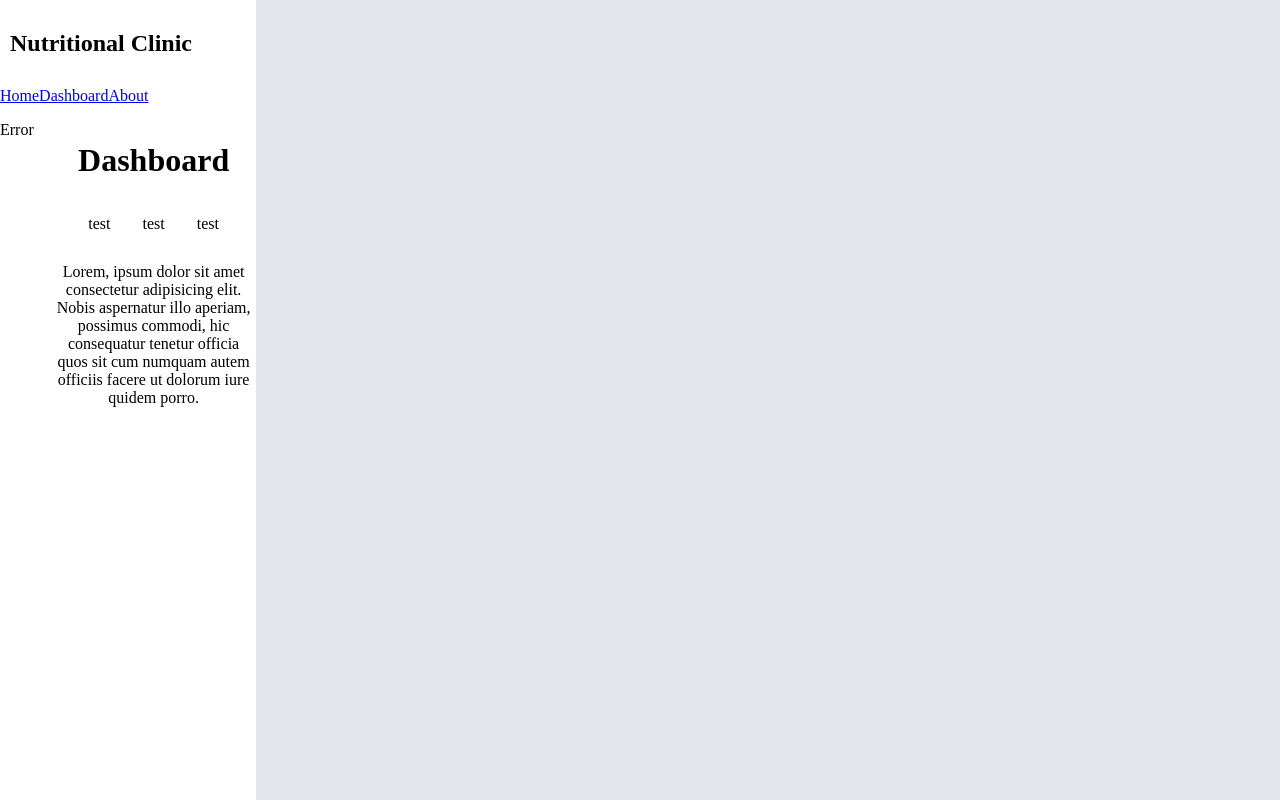
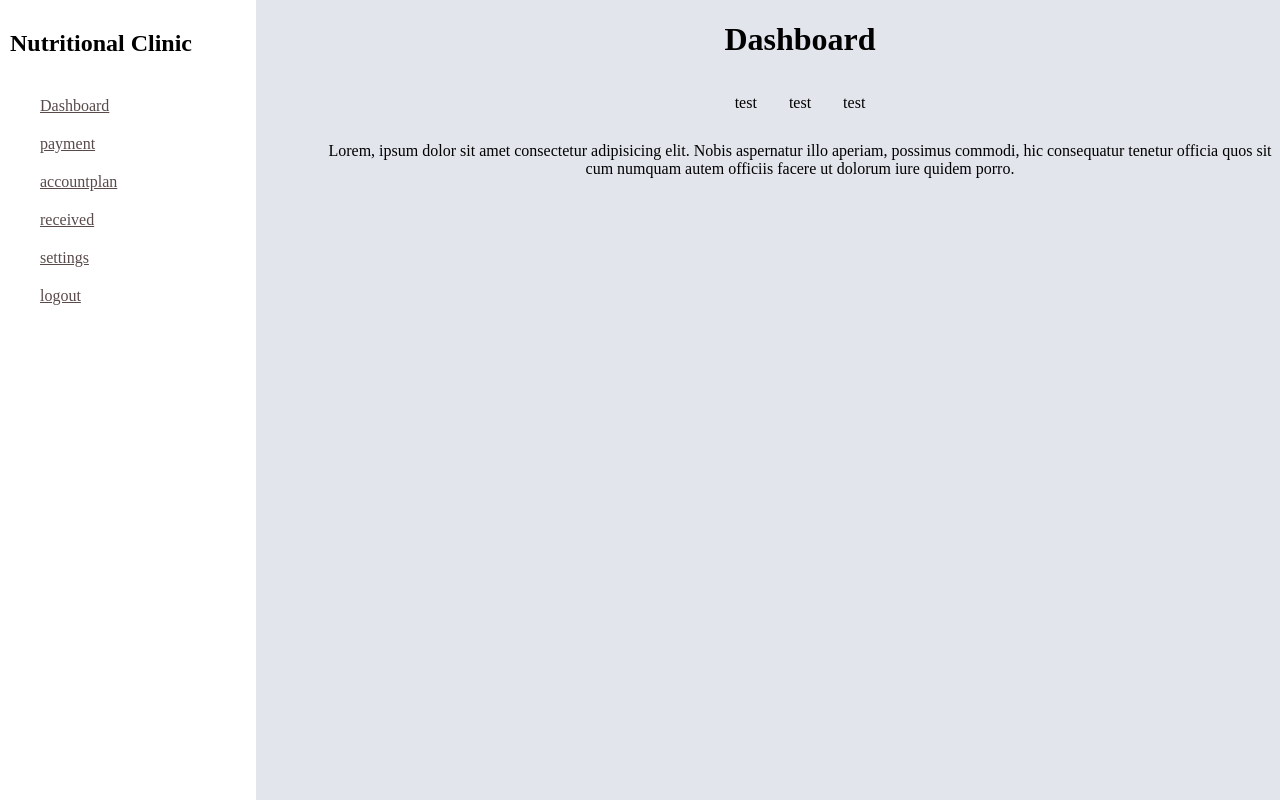
Before and after one commit to mariorodeghiero/react-cash-flow, a React app: page / in a window 1280 px wide. Built offline with nearby package versions, Linux system fonts and the light colour scheme.

Commit message:
add error route and style router-link

```diff
--- a/src/App.js
+++ b/src/App.js
@@ -2,6 +2,12 @@ import React, { Component } from 'react';
 import styled, { injectGlobal } from 'styled-components';
 import Home from './components/Home';
 import Sidebar from './components/Sidebar';
+import Dashboard from './components/Dashboard';
+import Received from './components/Received';
+import Payment from './components/Payment';
+import Settings from './components/Settings';
+import Error from './components/Error';
+import { BrowserRouter as Router, Route, Switch } from 'react-router-dom';
 
 const AppWrapper = styled.body``;
 
@@ -20,10 +26,18 @@ body{
 class App extends Component {
   render() {
     return (
-      <AppWrapper>
-        {/* <Home /> */}
-        <Sidebar />
-      </AppWrapper>
+      <Router>
+        <div>
+          <Sidebar />
+          <Switch>
+            <Route path="/" component={Dashboard} exact />
+            <Route path="/payment" component={Payment} />
+            <Route path="/received" exact component={Received} />
+            <Route path="/settings" component={Settings} />
+            <Route component={Error} />
+          </Switch>
+        </div>
+      </Router>
     );
   }
 }
--- a/src/components/Dashboard.js
+++ b/src/components/Dashboard.js
@@ -2,7 +2,8 @@ import React, { Component } from 'react';
 import styled from 'styled-components';
 
 const Wrapper = styled.div`
-  width: 80%;
+  margin: 0;
+  width: 75%;
   float: right;
   text-align: center;
 `;
--- a/src/components/Sidebar.js
+++ b/src/components/Sidebar.js
@@ -1,25 +1,25 @@
 import React, { Component } from 'react';
-import Dashboard from './Dashboard';
-import Received from './Received';
-import Payment from './Payment';
-import Error from './Error';
+import { Link } from 'react-router-dom';
+
 import styled from 'styled-components';
-import { BrowserRouter as Router, Route, Link, Switch } from 'react-router-dom';
 
 const Side = styled.div`
   float: left;
   height: 100vh;
   width: 20%;
   background-color: #ffffff;
-  > ul {
+  ul {
     width: 50%;
   }
 `;
 
-const List = styled.span`
+const StyledLink = styled(Link)`
   padding: 10px;
   list-style: none;
   color: #594a4a;
+  display: block;
+  margin-left: 30px;
+  width: 30%;
   :hover {
     border-bottom: 2px solid #e2e5ec;
     cursor: pointer;
@@ -36,24 +36,12 @@ class Sidebar extends Component {
     return (
       <Side>
         <Title>Nutritional Clinic</Title>
-        <Router>
-          <Switch>
-            <div>
-              <nav>
-                <div>
-                  <Link to="/">Home</Link>
-                  <Link to="/dashboard">Dashboard</Link>
-                  <Link to="/about">About</Link>
-                </div>
-              </nav>
-              <div className="container">
-                <Route path="/" exact={true} component={Dashboard} />
-                <Route path="/dashboard" component={Payment} />
-                <Route component={Error} />
-              </div>
-            </div>
-          </Switch>
-        </Router>
+        <StyledLink to="/">Dashboard</StyledLink>
+        <StyledLink to="/payment">payment</StyledLink>
+        <StyledLink to="/accountplan">accountplan</StyledLink>
+        <StyledLink to="/received">received</StyledLink>
+        <StyledLink to="/settings">settings</StyledLink>
+        <StyledLink to="/logout">logout</StyledLink>
       </Side>
     );
   }
```
